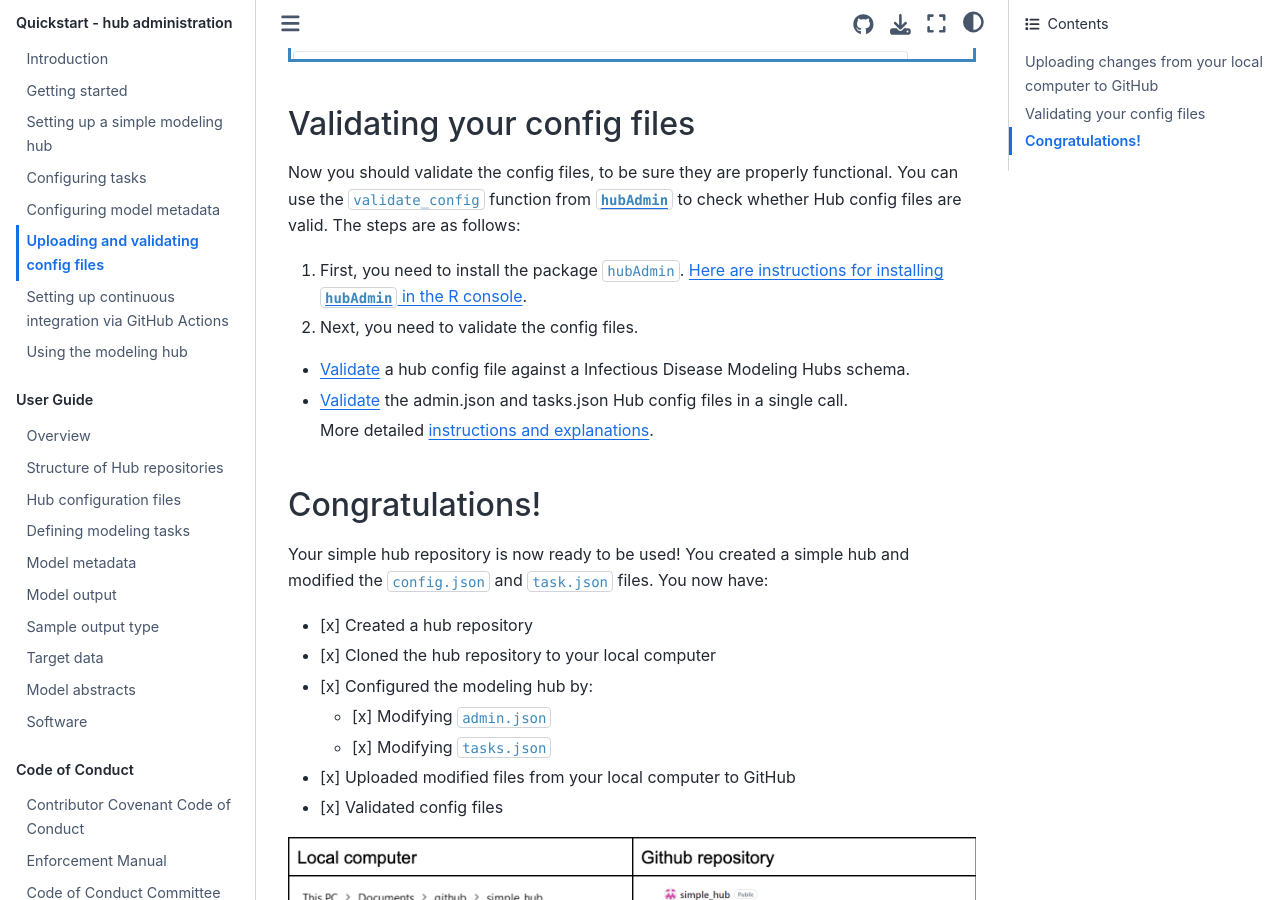
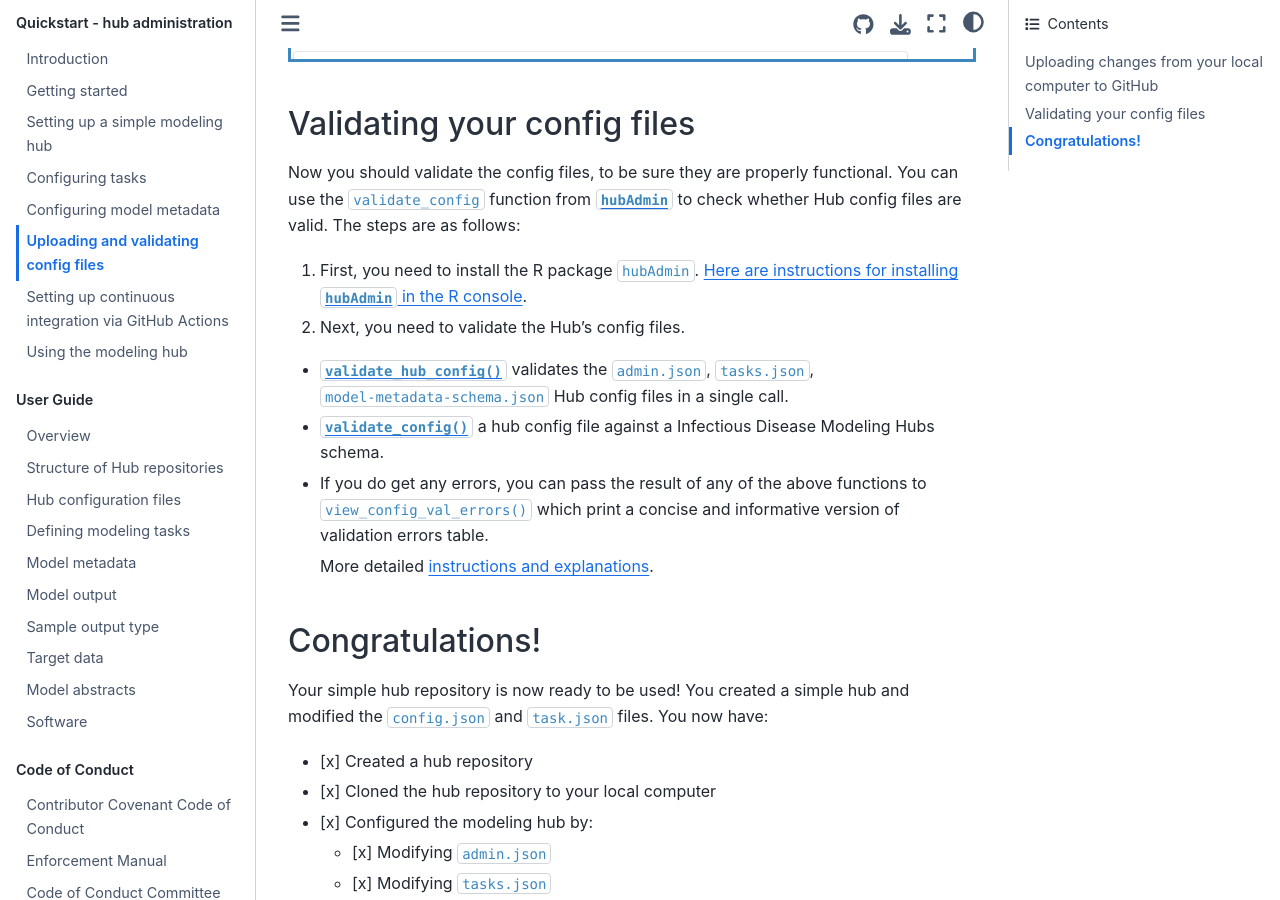
Before and after one commit to hubverse-org/hubDocs, a Sphinx documentation site: the page built from docs/source/quickstart-hub-admin/uploading-validating.md, in a window 1280 px wide and 900 px high, scrolled down 720 px. Built offline with Sphinx 7.4.7 and the Sphinx Book theme 1.1.4, drawn with Linux system fonts in a browser that asks for light colours.

Commit message:
add validation function name details

```diff
--- a/docs/source/quickstart-hub-admin/uploading-validating.md
+++ b/docs/source/quickstart-hub-admin/uploading-validating.md
@@ -17,10 +17,11 @@ Once you have uploaded those two files onto your GitHub repository, you will not
 
 Now you should validate the config files, to be sure they are properly functional. You can use the `validate_config` function from [`hubAdmin`](https://infectious-disease-modeling-hubs.github.io/hubAdmin/index.html) to check whether Hub config files are valid. The steps are as follows:
 
-1. First, you need to install the package `hubAdmin`. [Here are instructions for installing `hubAdmin` in the R console](https://github.com/Infectious-Disease-Modeling-Hubs/hubAdmin#installation).
-2. Next, you need to validate the config files.
-- [Validate](https://infectious-disease-modeling-hubs.github.io/hubAdmin/reference/validate_config.html) a hub config file against a Infectious Disease Modeling Hubs schema.
-- [Validate](https://infectious-disease-modeling-hubs.github.io/hubAdmin/reference/validate_hub_config.html) the admin.json and tasks.json Hub config files in a single call.
+1. First, you need to install the R package `hubAdmin`. [Here are instructions for installing `hubAdmin` in the R console](https://github.com/Infectious-Disease-Modeling-Hubs/hubAdmin#installation).
+2. Next, you need to validate the Hub's config files.
+- [`validate_hub_config()`](https://infectious-disease-modeling-hubs.github.io/hubAdmin/reference/validate_hub_config.html) validates the `admin.json`, `tasks.json`, `model-metadata-schema.json` Hub config files in a single call.
+- [`validate_config()`](https://infectious-disease-modeling-hubs.github.io/hubAdmin/reference/validate_config.html) a hub config file against a Infectious Disease Modeling Hubs schema.
+- If you do get any errors, you can pass the result of any of the above functions to `view_config_val_errors()` which print a concise and informative version of validation errors table.
 
   More detailed [instructions and explanations](https://infectious-disease-modeling-hubs.github.io/hubAdmin/articles/hub-setup.html#validate-config-files).
 
```
